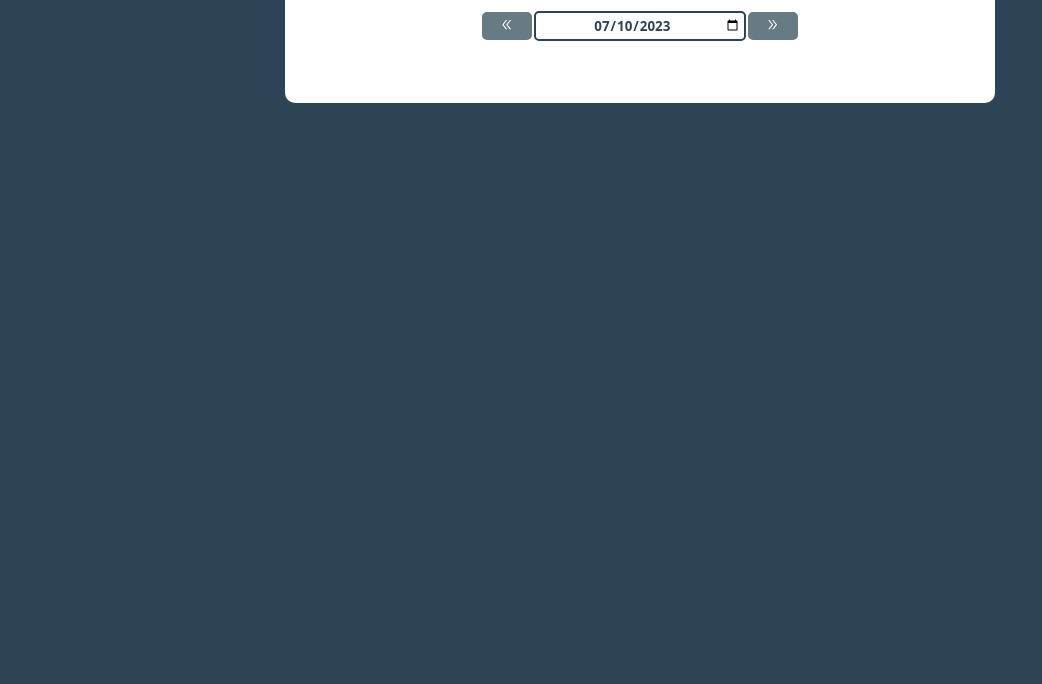
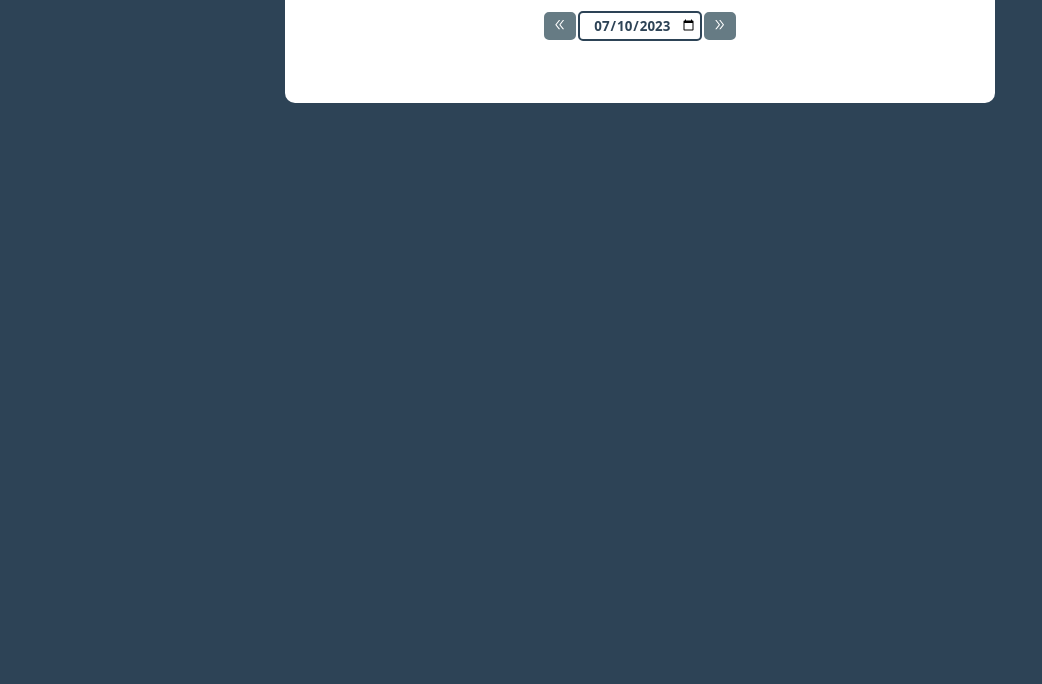
Before and after one commit to xup60521/time-management-tool, a React app: page /#/Calendar in a window 1280 px wide. Shown: the part 116-800 px from the top of the page, without its empty margins (0-1042 px from the left). Built offline with nearby package versions, Linux system fonts and the light colour scheme.

Commit message:
change calendar input width to rem

```diff
--- a/src/pages/home/index.css
+++ b/src/pages/home/index.css
@@ -217,7 +217,7 @@ button.changedate {
     border-radius: 5px;
     background-color: rgb(102, 123, 132);
     color: white;
-    width: 50px;
+    width: 2rem;
     margin-top: 25px;
     padding: 3px;
     font-family: var(--font);
@@ -234,7 +234,7 @@ input.changedate {
     border-radius: 5px;
     background-color: white;
     color: #2D4356;
-    width: 200px;
+    width: 7rem;
     margin: 2px;
     padding: 3px;
     padding-left: 5px;
```
